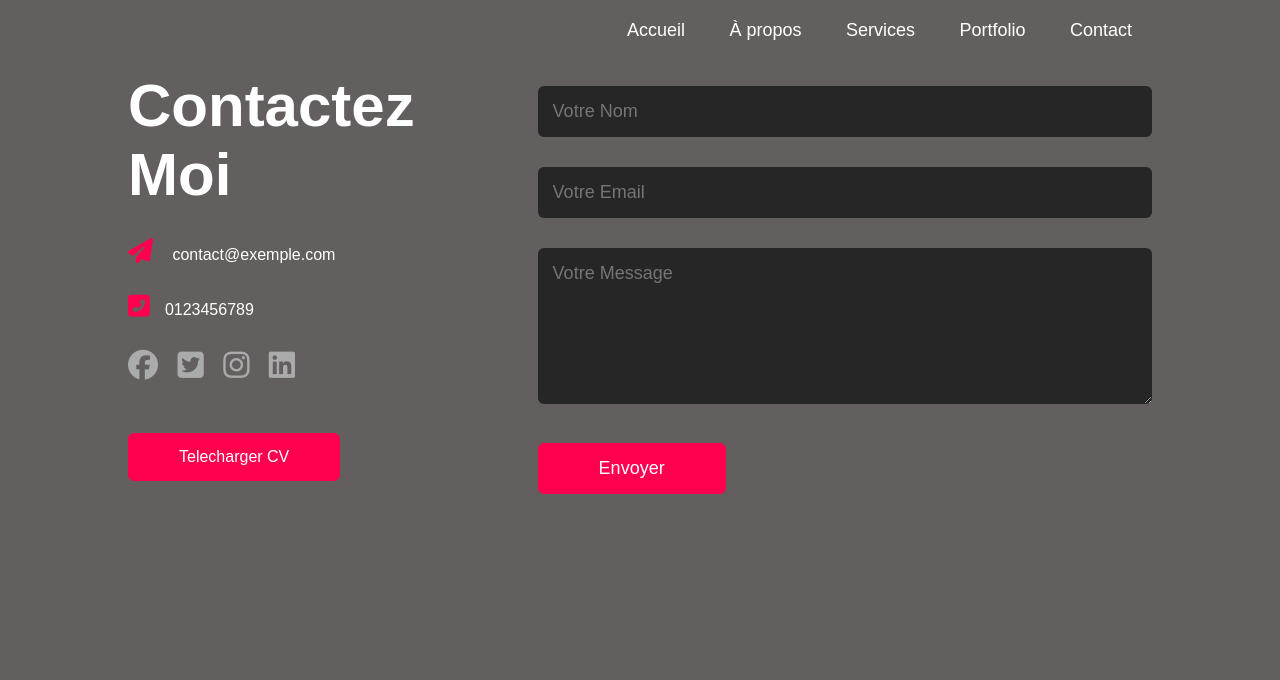
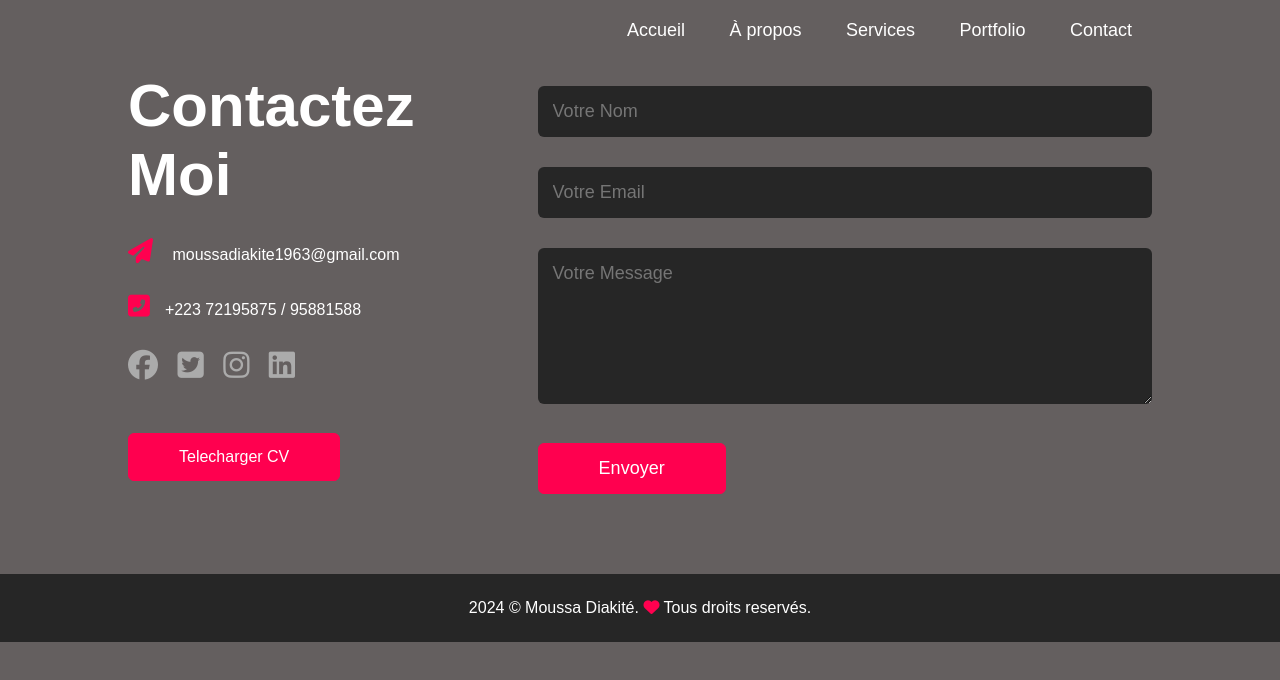
Before and after one commit to MoussaGeek/port-folio, a plain HTML site: page contact.html in a window 1280 px wide. Drawn offline with Linux system fonts and the light colour scheme.

Commit message:
copyring

```diff
--- a/contact.html
+++ b/contact.html
@@ -31,8 +31,8 @@
             <div class="row">
                 <div class="contact-left">
                     <h1 class="sub-title">Contactez Moi</h1>
-                    <p><i class="fa-solid fa-paper-plane"></i> contact@exemple.com</p>
-                    <p><i class="fa-solid fa-phone-square-alt"></i>0123456789</p>
+                    <p><i class="fa-solid fa-paper-plane"></i> moussadiakite1963@gmail.com</p>
+                    <p><i class="fa-solid fa-phone-square-alt"></i>+223 72195875 / 95881588</p>
                     <div class="social-icons">
                         <a href=""><i class="fa-brands fa-facebook"></i></a>
                         <a href=""><i class="fa-brands fa-twitter-square"></i></a>
@@ -51,6 +51,9 @@
                 </div>
             </div>
         </div>
+        <div class="copyright">
+            <p>2024 © Moussa Diakité. <i class="fa-solid fa-heart"></i> Tous droits reservés.</p>
+        </div>
     </div>
 </body>
 </html>
--- a/smallscreen.css
+++ b/smallscreen.css
@@ -1,5 +1,40 @@
-nav .fa-solid{
+/* Assure que le body et le conteneur parent prennent toute la hauteur */
+html, body {
+    height: 100%;
+    margin: 0;
+    padding: 0;
+}
+
+/* Conteneur principal du contenu */
+.container {
+    min-height: 100%; /* Remplit toute la hauteur */
+    display: flex;
+    flex-direction: column;
+}
+
+/* Assure que le contenu principal prend tout l'espace disponible */
+.main-content {
+    flex: 1;
+}
+
+nav .fa-solid {
     display: none;
+}
+
+.copyright {
+    width: 100%;
+    text-align: center;
+    padding: 25px 0;
+    background: #262626;
+    font-weight: 300;
+    margin-top: 20px;
+    color: white;
+    position: relative; /* or fixed if you want it to always stick to the bottom of the viewport */
+    bottom: 0;
+}
+
+.copyright i {
+    color: #ff004f;
 }
 
 @media only screen and (max-width: 600px){
```
Also changed, not shown: about.html (+3 -0 lines), index.html (+3 -0 lines), portfolio.html (+3 -0 lines), service.html (+3 -0 lines).
